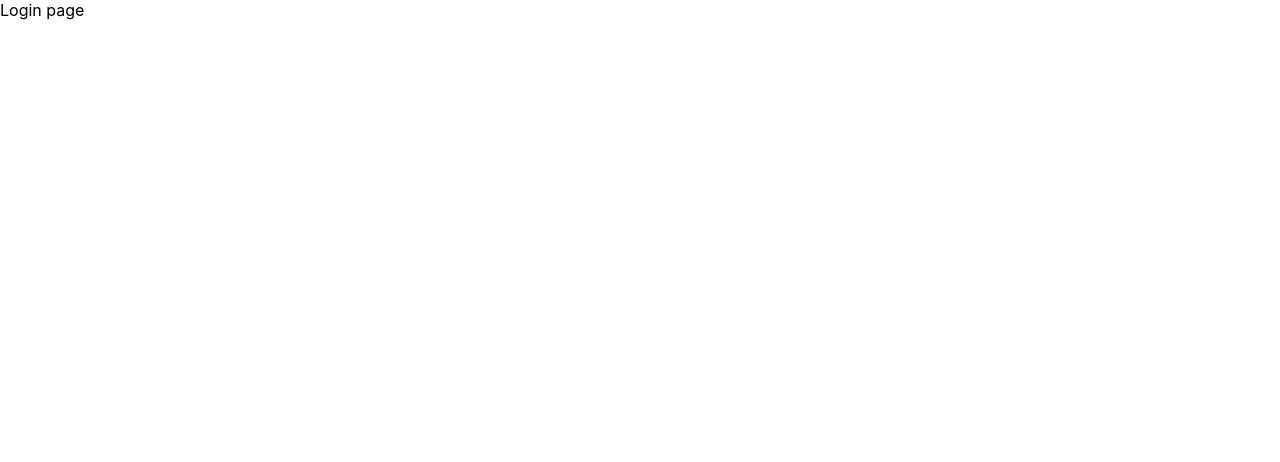
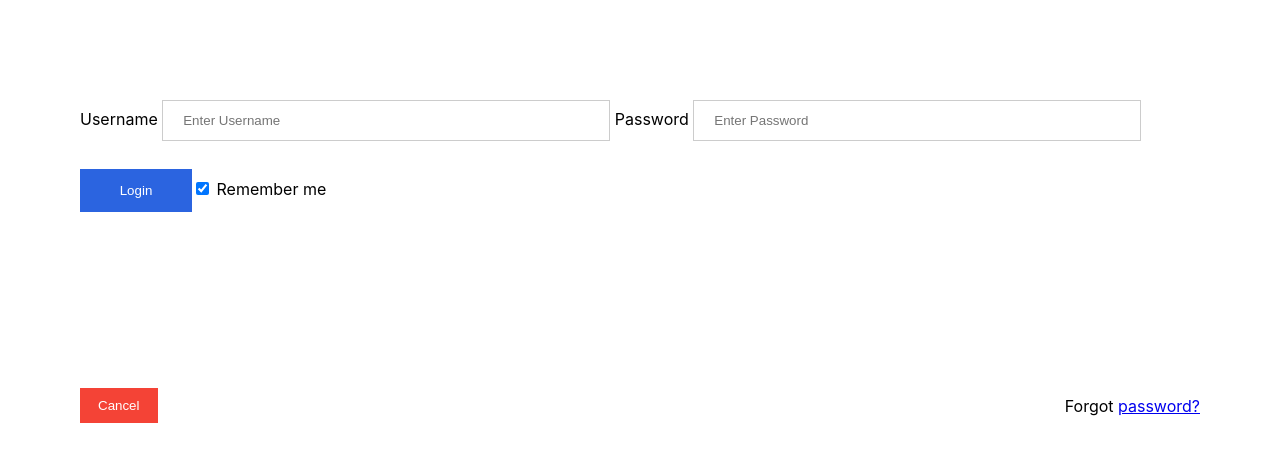
Before and after one commit to IngridFuentes/ask_your_doctor, a React (Create React App) app: page /login in a window 1280 px wide. Shown: the top 462 px of the page. Built offline with nearby package versions, Linux system fonts and the light colour scheme.

Commit message:
login page updates

```diff
--- a/src/App.css
+++ b/src/App.css
@@ -104,3 +104,35 @@
   line-height: 23px;
 
 }
+
+input[type=text], input[type=password] {
+  width: 40%;
+  padding: 12px 20px;
+  margin: 20px 0;
+  display: inline-block;
+  border: 1px solid #ccc;
+  box-sizing: border-box;
+}
+
+button {
+  background-color: #2b64e0;
+  color: white;
+  padding: 14px 20px;
+  margin: 8px 0;
+  border: none;
+  cursor: pointer;
+  width: 10%;
+}
+
+.cancelbtn {
+  width: auto;
+  padding: 10px 18px;
+  background-color: #f44336;
+}
+span.psw {
+  float: right;
+  padding-top: 16px;
+}
+.container {
+  padding: 80px;
+}
--- a/src/components/Login.js
+++ b/src/components/Login.js
@@ -3,9 +3,29 @@ import React from 'react';
 const Login = () => {
 
         return(
-            <div>
-                Login page
-            </div>
+
+            <form>
+                <div class="container">
+                    <label > Username </label>
+                    <input type="text" placeholder="Enter Username" name="username" required />
+
+                    <label > Password </label>
+                    <input type="password" placeholder="Enter Password" name="password" required />
+
+                    <button type="submit"> Login </button>
+
+                    <label>
+                        <input type="checkbox" checked="checked" name="remember" /> Remember me
+                    </label>
+                </div>
+
+                <div class="container">
+                    <button type="button" class="cancelbtn">Cancel</button>
+                    <span class="psw">Forgot <a href="#">password?</a></span>
+                </div>
+
+            </form>
+
         )
 
 }
```
Also changed, not shown: 1 other file (tests, documents, lock files or other folders).
